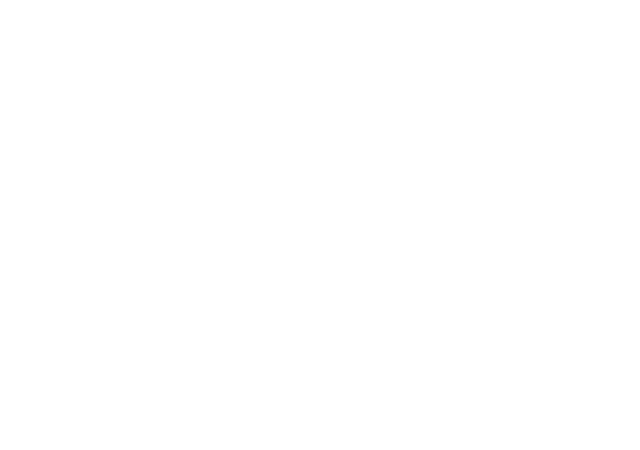
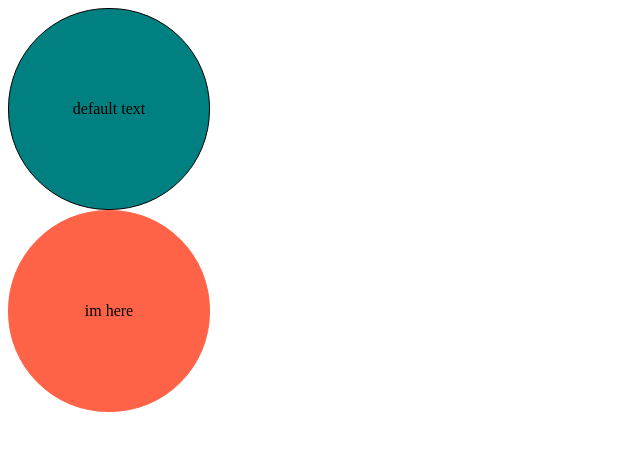
Before and after one commit to mak-somniferum/react-masterclass-coins, a React (Create React App) app: page / in a window 1280 px wide. Shown: the top 450 px of the page, without its empty margins (0-640 px from the left). Built offline with nearby package versions, Linux system fonts and the light colour scheme.

Commit message:
typescript - interface, optional props

```diff
--- a/src/App.tsx
+++ b/src/App.tsx
@@ -1,5 +1,13 @@
+import Circle from "./Circle";
+
 function App() {
-  return <div></div>;
+  // interface가 정의된 컴포넌트에 반드시 보내야하는 prop이 들어가지 않으면 에러 뜸.
+  return (
+    <div>
+      <Circle borderColor="black" bgColor="teal" />
+      <Circle text="im here" bgColor="tomato" />
+    </div>
+  );
 }
 
 export default App;
--- /dev/null
+++ b/src/Circle.tsx
@@ -0,0 +1,34 @@
+import styled from "styled-components";
+
+interface ContainerProps {
+  // interface: object shape을 typescript 에게 설명해준다.
+  bgColor: string; // required
+  borderColor: string; // optional
+}
+
+const Container = styled.div<ContainerProps>`
+  display: flex;
+  justify-content: center;
+  align-items: center;
+  width: 200px;
+  height: 200px;
+  background-color: ${(props) => props.bgColor};
+  border-radius: 100px;
+  border: 1px solid ${(props) => props.borderColor};
+`;
+
+interface CircleProps {
+  bgColor: string;
+  borderColor?: string;
+  text?: string;
+}
+
+function Circle({ bgColor, borderColor, text = "default text" }: CircleProps) {
+  return (
+    <Container bgColor={bgColor} borderColor={borderColor ?? bgColor}>
+      {text}
+    </Container>
+  );
+}
+
+export default Circle;
```
